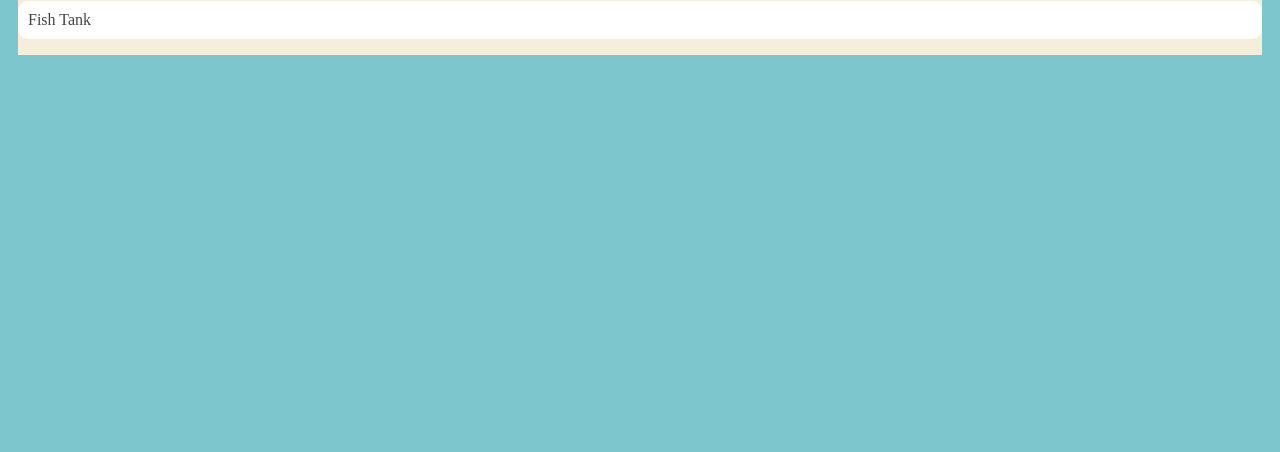
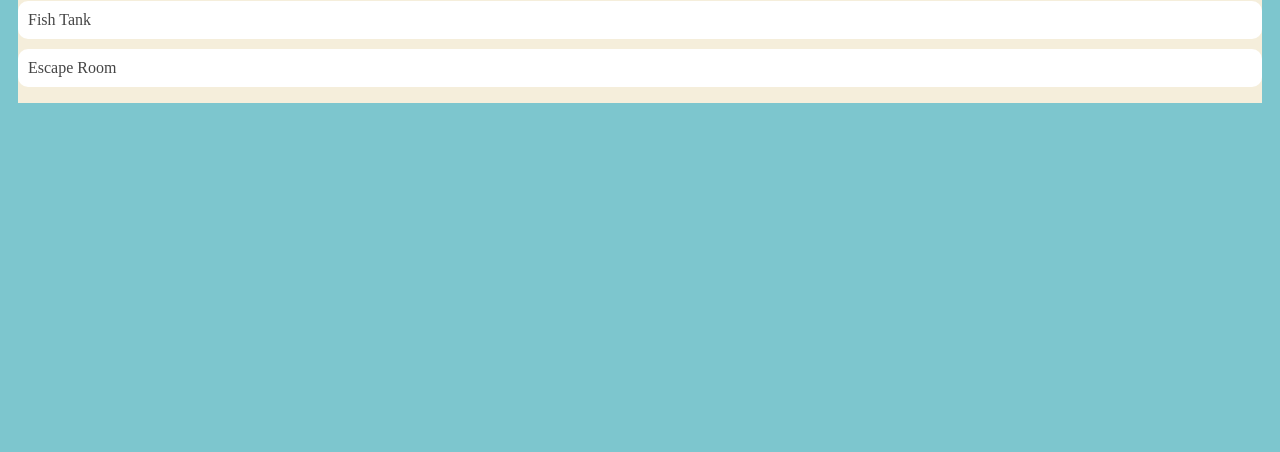
Before and after one commit to TylerWebber08/TylerWebber08.github.io, a plain HTML site: page portfolio.html in a window 1280 px wide. Shown: the part 348-800 px from the top of the page. Drawn offline with Linux system fonts and the light colour scheme.

Commit message:
Fixed level problem in code and added Escape Room to Portfolio

```diff
--- a/fsd-projects/runtime/js/runLevels.js
+++ b/fsd-projects/runtime/js/runLevels.js
@@ -124,4 +124,4 @@ if (
 ) {
   // here, export any references you need for tests //
   module.exports = runLevels;
-}
+}}
--- a/portfolio.html
+++ b/portfolio.html
@@ -39,7 +39,7 @@
      <h1>Khan Portfolio</h1>
     <ul id ="portfolio">
 <li><a href = "https://www.khanacademy.org/computer-programming/spin-off-of-project-fish-tank/6370374926319616">Fish Tank</a></li>
-
+<li><a href = "https://www.khanacademy.org/computer-programming/escape-room-shiouki-danai-tyler-jaiden/6584552278573056">Escape Room</a></li>
 
     </ul>
   </div>
```
